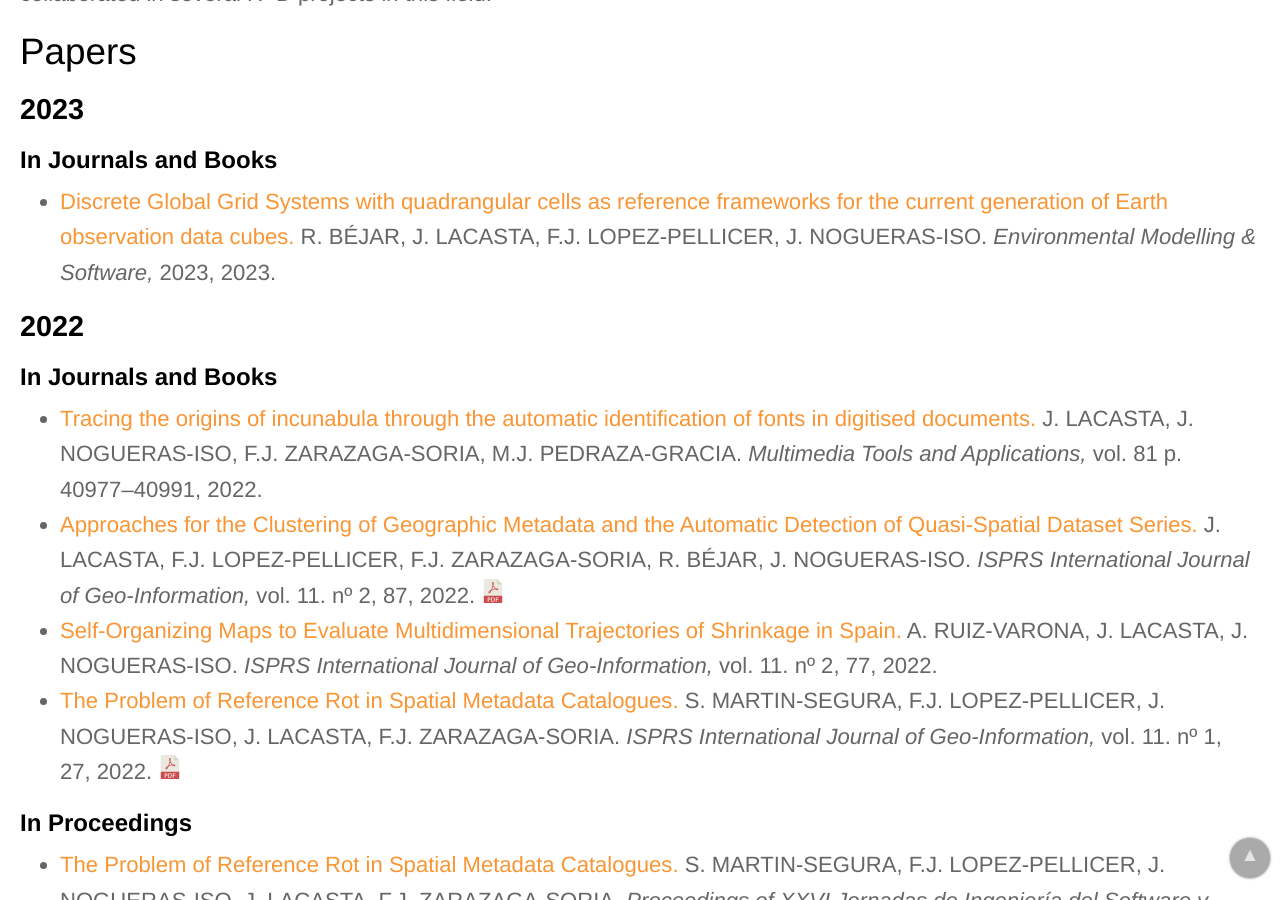
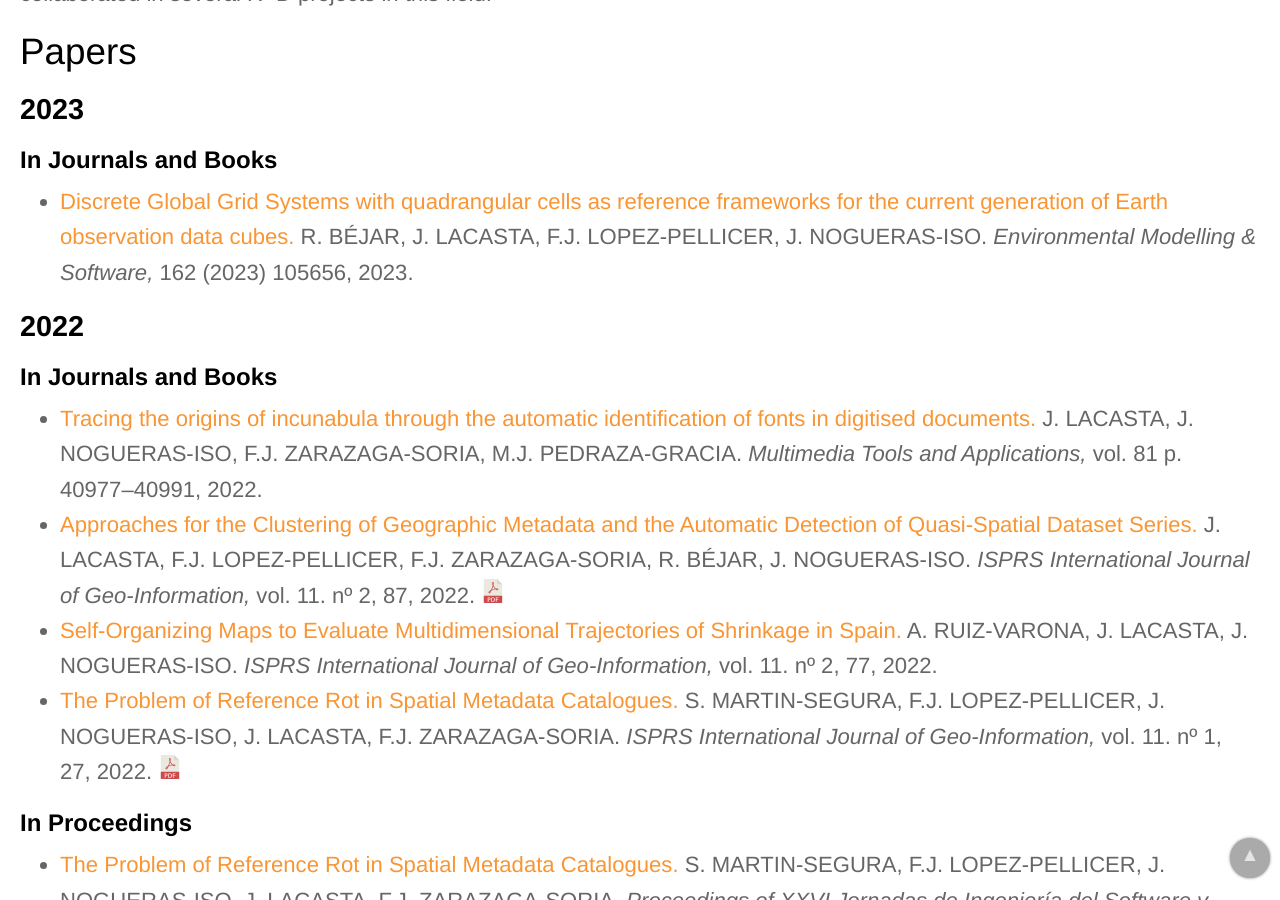
Before and after one commit to IAAA-Lab/IAAA-Lab.github.io, a Jekyll site: the page built from _staff/jlacasta.md, in a window 1280 px wide and 900 px high, scrolled down 779 px. Built offline with Jekyll 4.4.1, drawn with Linux system fonts in a browser that asks for light colours.

Commit message:
Updated EM&S paper with volume and number

```diff
--- a/_data/papers.yml
+++ b/_data/papers.yml
@@ -6,7 +6,7 @@
   url: https://doi.org/10.1016/j.envsoft.2023.105656
   authors: R. BÉJAR, J. LACASTA, F.J. LOPEZ-PELLICER, J. NOGUERAS-ISO
   publication: "Environmental Modelling & Software"
-  publication_detail: "2023"
+  publication_detail: "162 (2023) 105656"
   year: 2023
   doi: https://doi.org/10.1016/j.envsoft.2023.105656
 # -------------------
```
